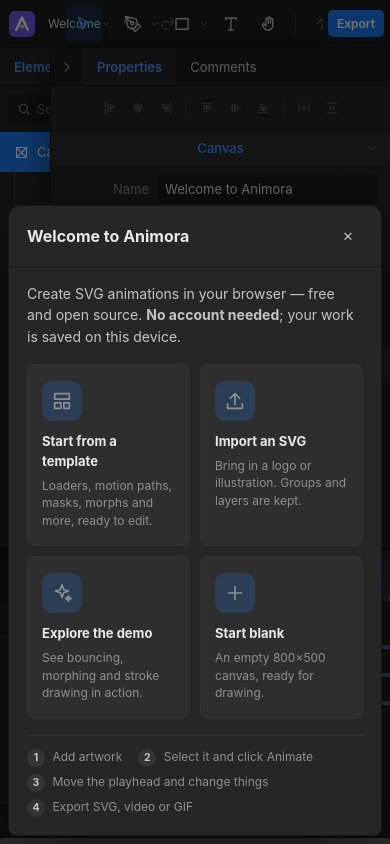
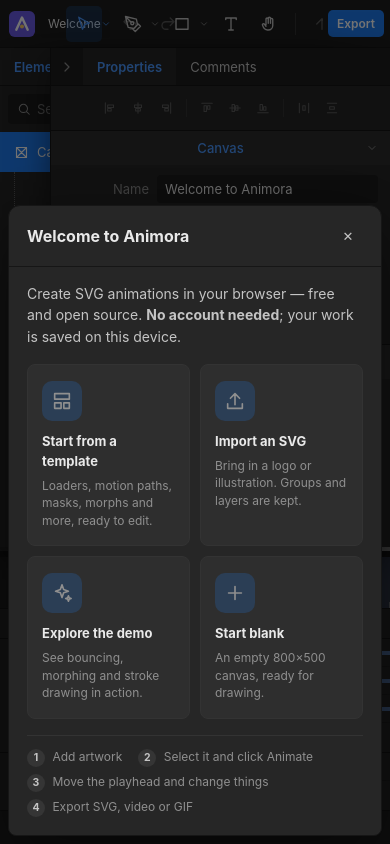
Before and after one commit to codemjd/mini, a React (Vite) app in the folder explainer/animora/: page / in a window 390 px wide. Built offline with nearby package versions, Linux system fonts and the light colour scheme.

Commit message:
Style mobile panel backdrop

```diff
--- a/explainer/animora/src/styles.css
+++ b/explainer/animora/src/styles.css
@@ -1254,3 +1254,18 @@ code { font-family: ui-monospace, Menlo, Consolas, monospace; font-size: 12px; }
     transition-duration: 0.01ms !important;
   }
 }
+
+
+/* Tap outside a mobile drawer to dismiss both panels. */
+.panel-scrim { display: none; }
+@media (max-width: 700px) {
+  .panel-scrim {
+    display: block;
+    position: fixed;
+    inset: 48px 0 calc(var(--tl-h) + 10px);
+    z-index: 41;
+    border: 0;
+    padding: 0;
+    background: rgba(0, 0, 0, 0.28);
+  }
+}
```
